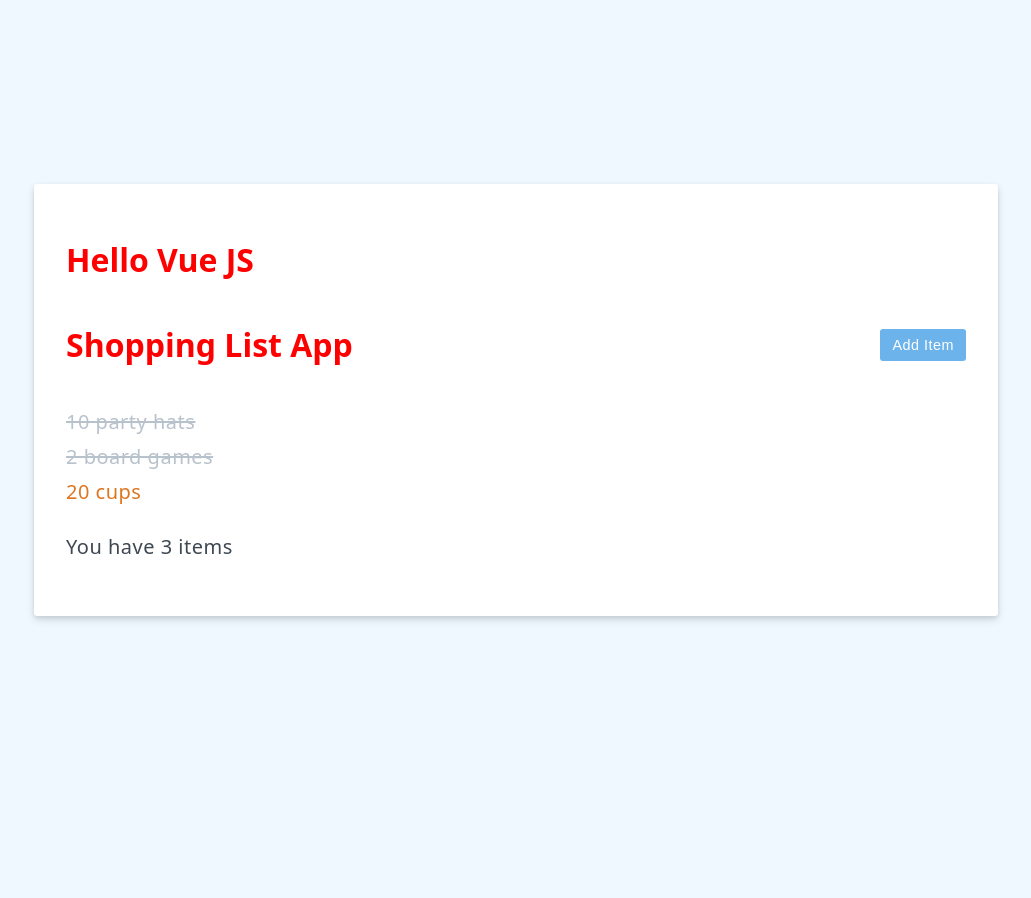
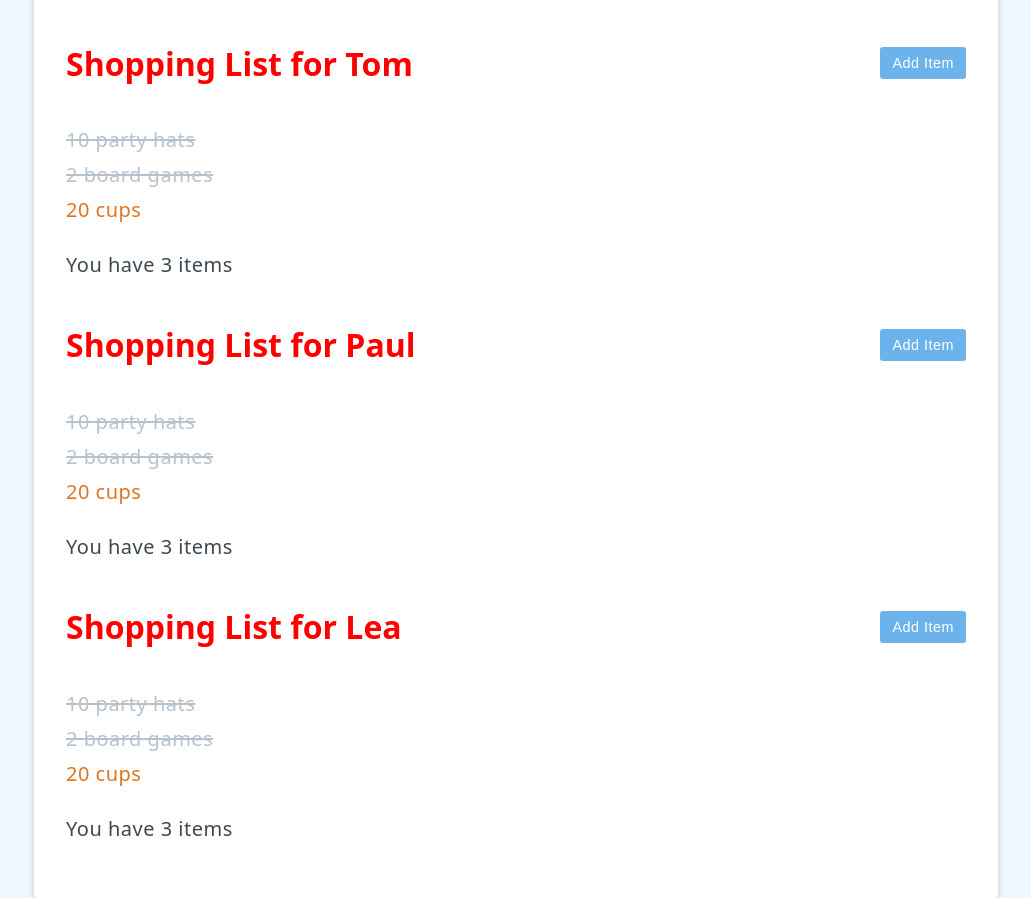
Before and after one commit to ghislaingirardeau/Ynov-vue-shoppingList, a Vue app: page / in a window 1280 px wide. Shown: the whole page, without its empty margins (124-1155 px from the left). Before the commit the page ends 800 px from the top, so only its background shows below. Built offline with nearby package versions, Linux system fonts and the light colour scheme.

Commit message:
cours component

```diff
--- a/src/App.vue
+++ b/src/App.vue
@@ -2,7 +2,9 @@
   <div>
     <h1>Hello Vue JS</h1>
 
-    <ShoppingList />
+    <ShoppingList familyMember="Tom" />
+    <ShoppingList familyMember="Paul" />
+    <ShoppingList familyMember="Lea" />
   </div>
 </template>
 
--- a/src/components/7-ShoppingList.vue
+++ b/src/components/7-ShoppingList.vue
@@ -1,9 +1,11 @@
 <script setup>
 import { computed, onMounted, onUnmounted, onUpdated, ref, watch } from 'vue'
+import ListCard from './ListCard.vue'
+import ListForm from './ListForm.vue'
 
 /* ----------------- DATAS --------------------- */
 
-const header = ref('Shopping List App')
+const header = ref('Shopping List for ')
 const editing = ref(false)
 const items = ref([
   {
@@ -28,6 +30,17 @@
 const newItem = ref('')
 const newItemHighPriority = ref(false)
 
+const newItemForProps = ref({
+  newItem: '',
+  newItemHighPriority: false
+})
+
+/* ----------------- PROPS --------------------- */
+
+const props = defineProps({
+  familyMember: String
+})
+
 /* ----------------- COMPUTED --------------------- */
 
 const countItems = computed(() => {
@@ -47,20 +60,16 @@
 const saveItem = () => {
   items.value.push({
     id: items.value.length + 1,
-    label: newItem.value,
-    highPriority: newItemHighPriority.value
+    label: newItemForProps.value.newItem,
+    highPriority: newItemForProps.value.newItemHighPriority
   })
-  newItem.value = ''
-  newItemHighPriority.value = ''
+  newItemForProps.value.newItem = ''
+  newItemForProps.value.newItemHighPriority = ''
 }
 const doEdit = (e) => {
   editing.value = e
-  newItem.value = ''
-  newItemHighPriority.value = ''
-}
-
-const togglePurchased = (item) => {
-  item.purchased = !item.purchased
+  newItemForProps.value.newItem = ''
+  newItemForProps.value.newItemHighPriority = ''
 }
 
 /* ----------------- HOOK CYCLE DE VIE --------------------- */
@@ -77,31 +86,13 @@
 
 <template>
   <div class="header">
-    <h1>{{ header }}</h1>
+    <h1>{{ header }} {{ props.familyMember }}</h1>
     <button v-if="editing" class="btn" @click="doEdit(false)">Cancel</button>
     <button v-else class="btn btn-primary" @click="doEdit(true)">Add Item</button>
   </div>
-  <form class="add-item-form" v-if="editing" @submit.prevent="saveItem">
-    <input v-model.trim="newItem" type="text" placeholder="Add an item" />
-    <label>
-      <input type="checkbox" v-model="newItemHighPriority" />
-      High Priority
-    </label>
-    <button :disabled="newItem.length < 5" class="btn btn-primary">Save Item</button>
-  </form>
+  <ListForm v-model="newItemForProps" :editing @saveItem="saveItem" />
   <ul>
-    <li
-      v-for="item in items"
-      @click="togglePurchased(item)"
-      :key="item.id"
-      class="static-class"
-      :class="{
-        strikeout: item.purchased,
-        priority: item.highPriority
-      }"
-    >
-      {{ item.label }}
-    </li>
+    <ListCard v-for="item in items" :key="item.id" :item="item" />
   </ul>
   <p v-if="!items.length">Nothing to see here</p>
   <p>{{ countItems }}</p>
--- /dev/null
+++ b/src/components/ListCard.vue
@@ -0,0 +1,27 @@
+<template>
+  <li
+    @click="togglePurchased(props.item)"
+    class="static-class"
+    :class="{
+      strikeout: props.item.purchased,
+      priority: props.item.highPriority
+    }"
+  >
+    {{ props.item.label }}
+  </li>
+</template>
+
+<script setup>
+const togglePurchased = (item) => {
+  item.purchased = !item.purchased
+}
+
+const props = defineProps({
+  item: {
+    type: Object,
+    required: true
+  }
+})
+</script>
+
+<style lang="scss" scoped></style>
--- /dev/null
+++ b/src/components/ListForm.vue
@@ -0,0 +1,27 @@
+<template>
+  <form class="add-item-form" v-if="props.editing" @submit.prevent="formSumit">
+    <input v-model.trim="newItemForProps.newItem" type="text" placeholder="Add an item" />
+    <label>
+      <input type="checkbox" v-model="newItemForProps.newItemHighPriority" />
+      <strong>High Priority</strong>
+    </label>
+    <button :disabled="newItemForProps.newItem.length < 5" class="btn btn-primary">
+      Save Item
+    </button>
+  </form>
+</template>
+
+<script setup>
+const props = defineProps({
+  editing: Boolean
+})
+
+const newItemForProps = defineModel()
+
+const emit = defineEmits(['saveItem'])
+function formSumit() {
+  emit('saveItem')
+}
+</script>
+
+<style lang="scss" scoped></style>
```
Also changed, not shown: src/components/propsDemo.vue (added, +7 -0 lines), 1 other file (tests, documents, lock files or other folders).
